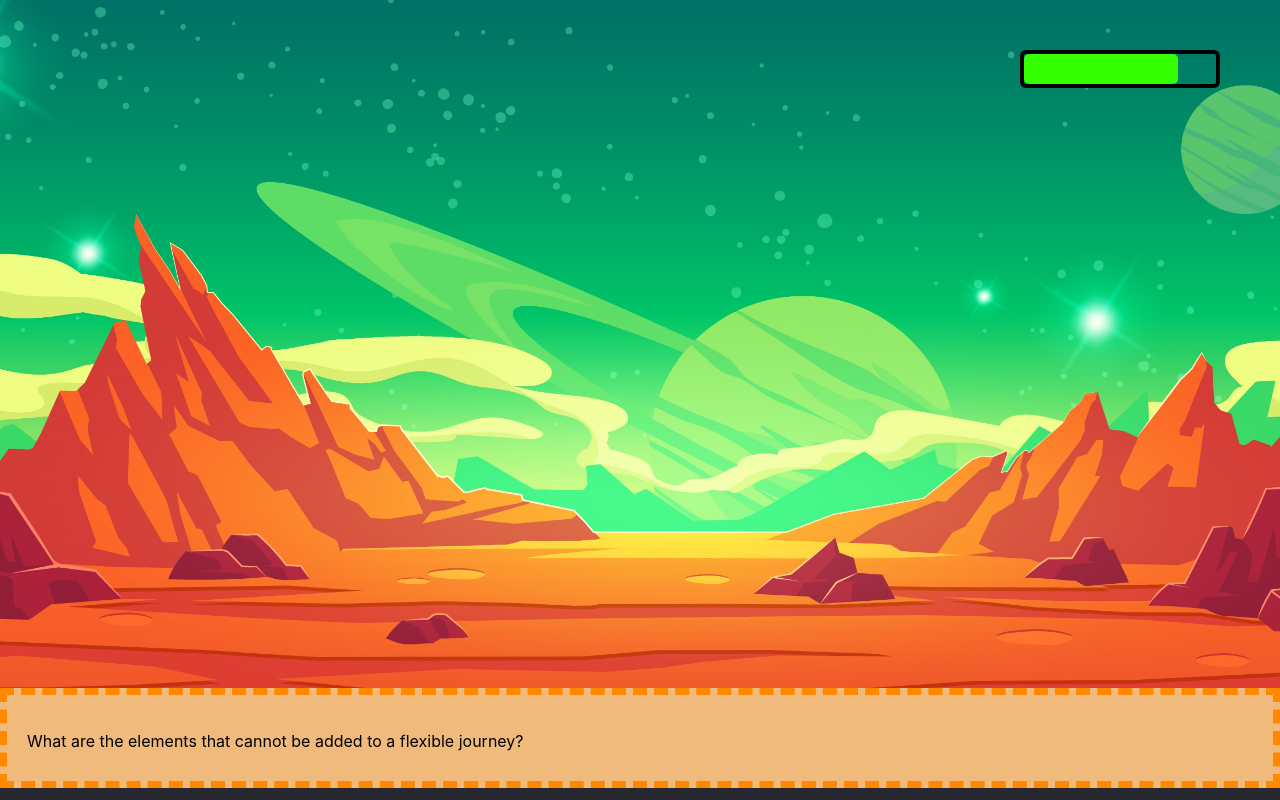
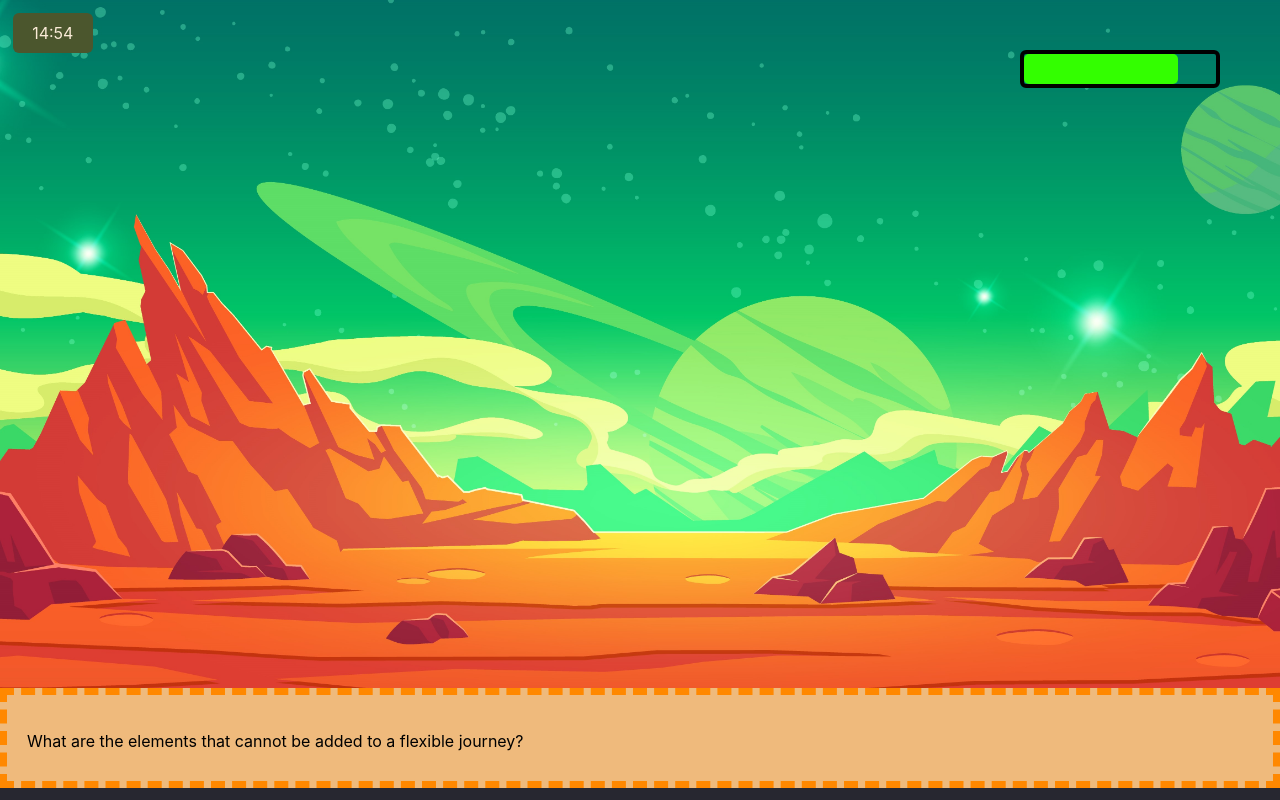
Before and after one commit to soundharsaminathan/quizzer, a React (Create React App) app: page /quiz in a window 1280 px wide. Built offline with nearby package versions, Linux system fonts and the light colour scheme.

Commit message:
timer counter

```diff
--- /dev/null
+++ b/src/Modals/Timer.jsx
@@ -0,0 +1,30 @@
+import React, { useState, useEffect } from "react";
+
+const Timer = ({ delayResend = "180" }) => {
+  const [delay, setDelay] = useState(+delayResend);
+  const minutes = Math.floor(delay / 60);
+  const seconds = Math.floor(delay % 60);
+  useEffect(() => {
+    const timer = setInterval(() => {
+      setDelay(delay - 1);
+    }, 1000);
+
+    if (delay === 0) {
+      clearInterval(timer);
+    }
+
+    return () => {
+      clearInterval(timer);
+    };
+  });
+
+  return (
+    <>
+      <span>
+        {minutes}:{seconds}
+      </span>
+    </>
+  );
+};
+
+export default Timer;
--- a/src/Pages/Quiz.jsx
+++ b/src/Pages/Quiz.jsx
@@ -1,16 +1,20 @@
 import { Canvas } from "@react-three/fiber"
-import { Environment, OrbitControls } from "@react-three/drei"
 import Options from "../Views/Options"
 import Question from "../Views/Question"
 import HealthMeter from "../Modals/HealthMeter"
 import "../Styles/Quiz.scss"
+import Timer from "../Modals/Timer"
 
 // import styles from '../Quiz.scss'
 
 const Quiz = () => {
+
     return(
         <>
             <div className="canvas">
+                <div className="time-counter">
+                    <Timer delayResend="899"/>
+                </div>
                 <Canvas orthographic camera={{ position: [0, 0, 16], top:16, bottom:-16, left:16, right:-16, zoom:50 }}>
                     <ambientLight intensity={0.3}  />
 
@@ -20,9 +24,7 @@ const Quiz = () => {
                 </Canvas>
                 <HealthMeter />
             </div>
-            <div>
-                <Question/>
-            </div>
+            <div><Question/></div>
         </>
     )
 }
--- a/src/Styles/Quiz.scss
+++ b/src/Styles/Quiz.scss
@@ -3,4 +3,19 @@
     height: 86%;
     background-image: url('../Resources/mainpage.jpg');
     background-size: cover;
+    .time-counter {
+        padding: 10px;
+        display: flex;
+        justify-content: center;
+        margin-top: 1%;
+        margin-left: 1%;
+        position: absolute;
+        height: 40px;
+        width: 80px;
+        border: 5px ;
+        border-radius: 6px;
+        background-color: #4B562D;
+        color: antiquewhite;
+    }
+
 }
```
